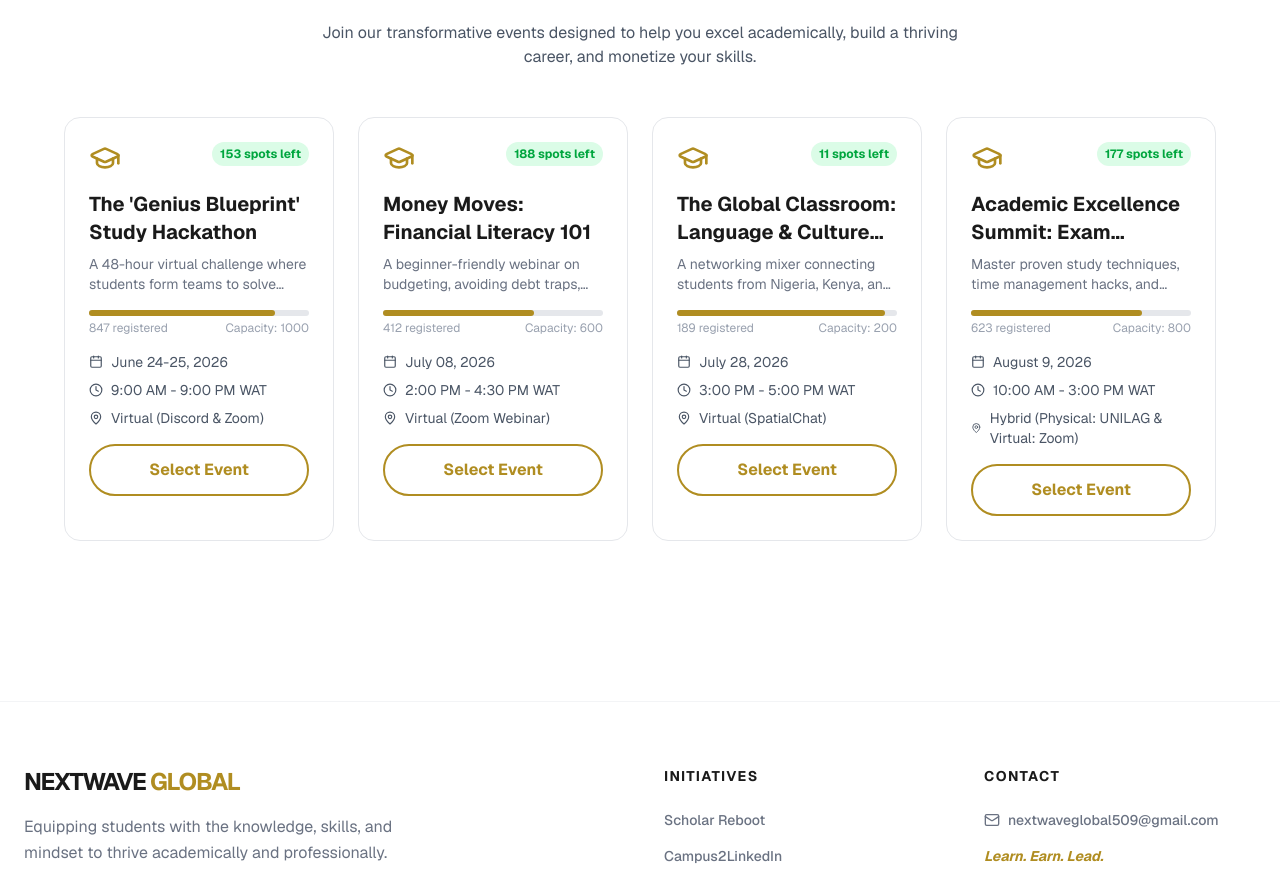
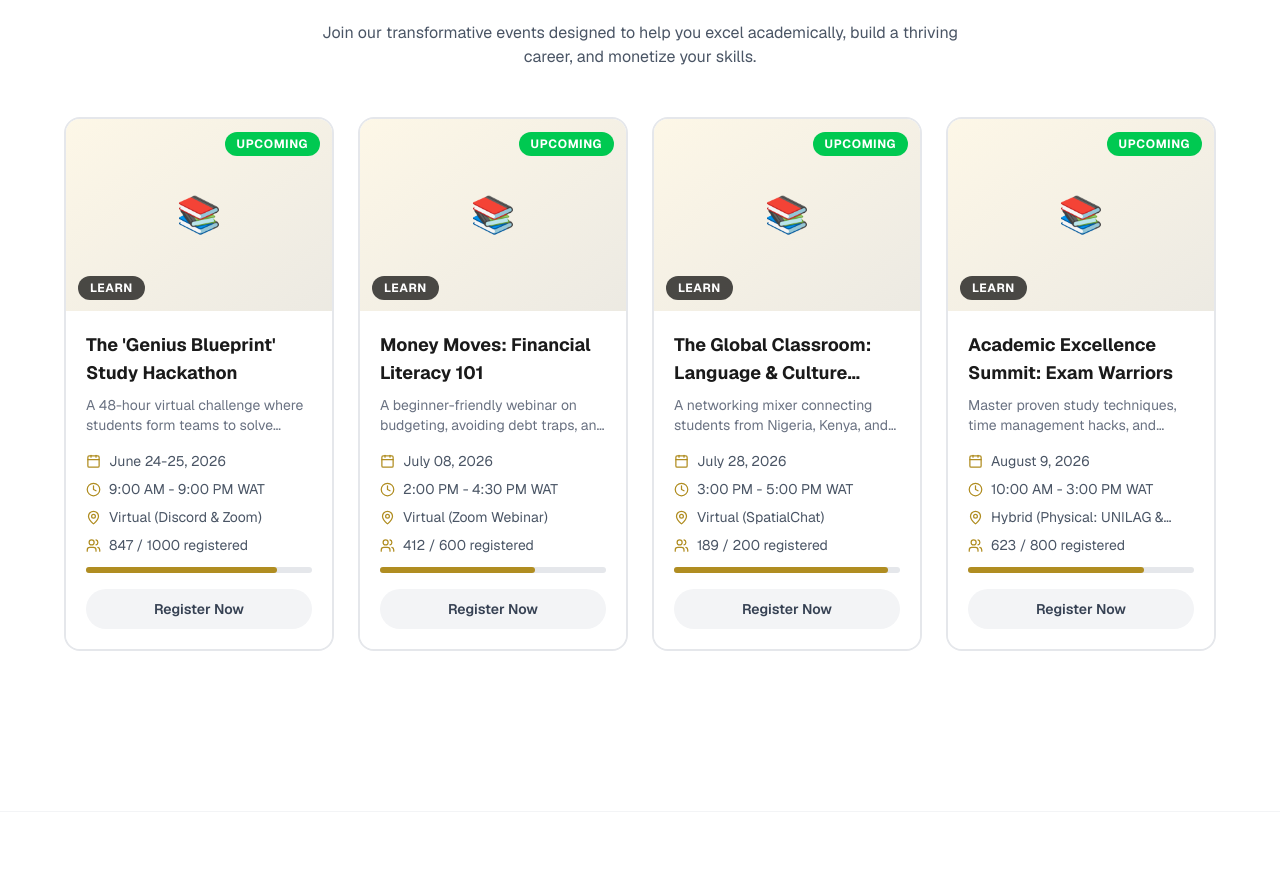
Before and after one commit to georgegoodluck/nextwave, a Next.js app: page / in a window 1280 px wide. Shown: the part 2105-2975 px from the top of the page. Built offline with nearby package versions, Linux system fonts and the light colour scheme.

Commit message:
feat: update event card

```diff
--- a/components/EventCard.tsx
+++ b/components/EventCard.tsx
@@ -1,7 +1,8 @@
-import React from "react";
+"use client";
+
 import { Event } from "@/types/events";
-import { Button } from "@/components/ui/Button";
-import { Calendar, Clock, MapPin, GraduationCap } from "lucide-react";
+import { Users, MapPin, Calendar as CalendarIcon, Clock } from "lucide-react";
+import Image from "next/image";
 
 interface EventCardProps {
   event: Event;
@@ -9,89 +10,100 @@ interface EventCardProps {
   onSelect: (event: Event) => void;
 }
 
-export const EventCard: React.FC<EventCardProps> = ({
-  event,
-  isSelected,
-  onSelect,
-}) => {
-  const isFull = event.registered >= event.capacity;
-  const spotsLeft = event.capacity - event.registered;
-
-  // Calculate percentage for progress bar
-  const fillPercentage = Math.min(
-    (event.registered / event.capacity) * 100,
-    100,
-  );
-
+export function EventCard({ event, isSelected, onSelect }: EventCardProps) {
   return (
     <div
-      className={`border rounded-2xl p-6 transition-all cursor-pointer hover:shadow-lg ${
+      className={`group cursor-pointer transition-all duration-300 rounded-2xl overflow-hidden border-2 ${
         isSelected
-          ? "border-(--nw-gold) ring-2 ring-(--nw-gold)/20 bg-linear-to-br from-white to-(--nw-gold)/5"
-          : "border-gray-200 hover:border-(--nw-gold)/50"
+          ? "border-[#B08D21] shadow-lg shadow-[#B08D21]/20"
+          : "border-gray-200 hover:border-[#B08D21]/50 hover:shadow-md"
       }`}
       onClick={() => onSelect(event)}
     >
-      <div className="flex justify-between items-start mb-4">
-        <GraduationCap className="text-(--nw-gold)" size={32} />
-        <span
-          className={`text-xs font-bold px-2 py-1 rounded-full ${
-            isFull ? "bg-red-100 text-red-600" : "bg-green-100 text-green-600"
-          }`}
-        >
-          {isFull
-            ? "Fully Booked"
-            : `${spotsLeft} spot${spotsLeft > 1 ? "s" : ""} left`}
+      {/* Image */}
+      <div className="relative h-48 w-full bg-gray-100">
+        {event.image ? (
+          <Image
+            src={event.image}
+            alt={event.title}
+            fill
+            className="object-cover"
+          />
+        ) : (
+          <div className="w-full h-full flex items-center justify-center bg-gradient-to-br from-[#FDF7E7] to-[#B08D21]/10">
+            <span className="text-4xl">📚</span>
+          </div>
+        )}
+        {/* Status Badge */}
+        <div className="absolute top-3 right-3">
+          <span className="bg-green-500 text-white text-xs font-bold px-3 py-1 rounded-full uppercase tracking-wider">
+            {event.status}
           </span>
         </div>
+        {/* Category Badge */}
+        <div className="absolute bottom-3 left-3">
+          <span className="bg-black/70 backdrop-blur-sm text-white text-xs font-bold px-3 py-1 rounded-full uppercase tracking-wider">
+            {event.category}
+          </span>
+        </div>
+      </div>
 
-      <h3 className="text-xl font-bold mb-2 text-(--nw-charcoal) line-clamp-2">
+      {/* Content */}
+      <div className="p-5 bg-white">
+        <h3 className="font-bold text-[#1A1A1A] text-lg mb-2 line-clamp-2 group-hover:text-[#B08D21] transition-colors">
           {event.title}
         </h3>
+
         <p className="text-gray-500 text-sm mb-4 line-clamp-2">
           {event.description}
         </p>
 
-      {/* Progress bar showing capacity */}
-      <div className="mb-4">
-        <div className="w-full bg-gray-200 rounded-full h-1.5">
-          <div
-            className="bg-(--nw-gold) h-1.5 rounded-full transition-all duration-500"
-            style={{ width: `${fillPercentage}%` }}
-          />
+        <div className="space-y-2 text-sm">
+          <div className="flex items-center gap-2 text-gray-600">
+            <CalendarIcon size={15} className="text-[#B08D21] shrink-0" />
+            <span>{event.date}</span>
           </div>
-        <div className="flex justify-between text-xs text-gray-400 mt-1">
-          <span>{event.registered} registered</span>
-          <span>Capacity: {event.capacity}</span>
+          <div className="flex items-center gap-2 text-gray-600">
+            <Clock size={15} className="text-[#B08D21] shrink-0" />
+            <span>{event.time}</span>
+          </div>
+          <div className="flex items-center gap-2 text-gray-600">
+            <MapPin size={15} className="text-[#B08D21] shrink-0" />
+            <span className="line-clamp-1">{event.venue}</span>
+          </div>
+          <div className="flex items-center gap-2 text-gray-600">
+            <Users size={15} className="text-[#B08D21] shrink-0" />
+            <span>
+              {event.registered} / {event.capacity} registered
+            </span>
           </div>
         </div>
 
-      <div className="space-y-2 text-sm text-gray-600 mb-4">
-        <div className="flex items-center gap-2">
-          <Calendar size={14} />
-          <span>{event.date}</span>
-        </div>
-        <div className="flex items-center gap-2">
-          <Clock size={14} />
-          <span>{event.time}</span>
-        </div>
-        <div className="flex items-center gap-2">
-          <MapPin size={14} />
-          <span>{event.venue}</span>
+        {/* Progress Bar */}
+        <div className="mt-3">
+          <div className="w-full bg-gray-200 rounded-full h-1.5">
+            <div
+              className="bg-[#B08D21] h-1.5 rounded-full transition-all duration-500"
+              style={{ width: `${(event.registered / event.capacity) * 100}%` }}
+            />
           </div>
         </div>
 
-      <Button
-        variant={isSelected ? "primary" : "outline"}
-        className="w-full"
-        disabled={isFull}
+        {/* Select Button */}
+        <button
+          className={`w-full mt-4 py-2.5 rounded-full font-semibold text-sm transition-all duration-300 ${
+            isSelected
+              ? "bg-[#B08D21] text-white"
+              : "bg-gray-100 text-gray-700 hover:bg-[#B08D21] hover:text-white"
+          }`}
           onClick={(e) => {
             e.stopPropagation();
             onSelect(event);
           }}
         >
-        {isFull ? "Sold Out" : isSelected ? "Selected ✓" : "Select Event"}
-      </Button>
+          {isSelected ? "Selected ✓" : "Register Now"}
+        </button>
+      </div>
     </div>
   );
-};
+}
```
Lines whose indentation alone changed are shown as unchanged.
